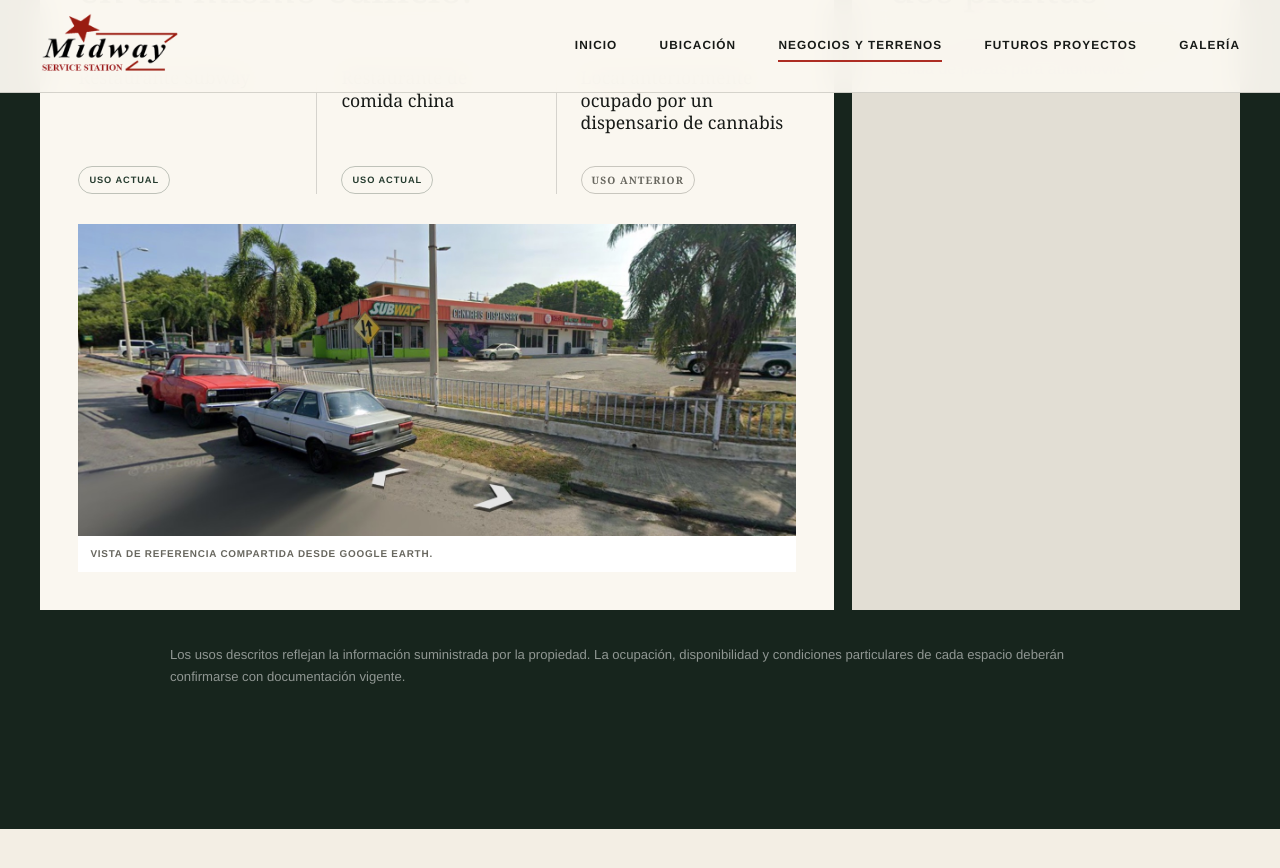
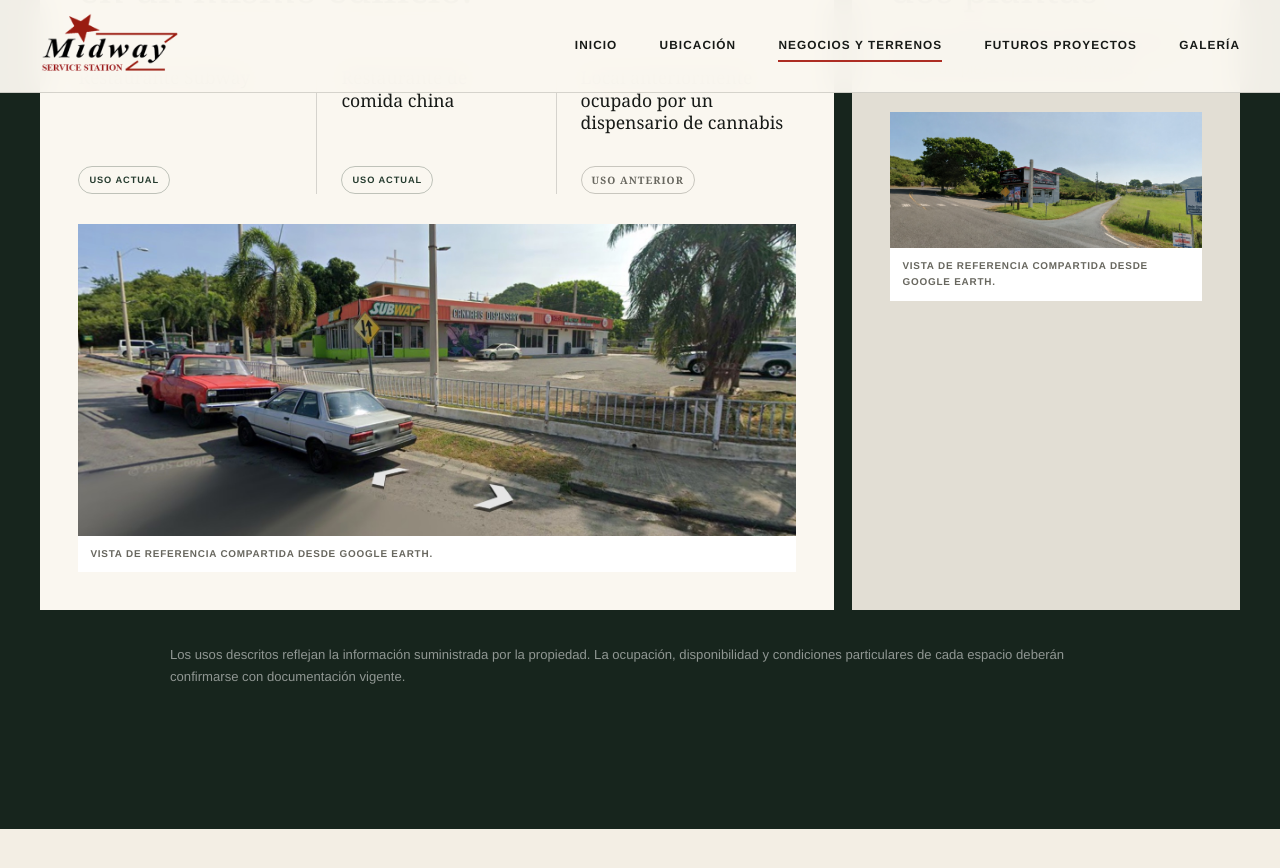
Before and after one commit to ramonmisla-code/Midway, a Jekyll site: the page built from espacios.html, in a window 1280 px wide and 900 px high, scrolled down 2078 px. Shown: the top 868 px of the window. Built offline with Jekyll 4.4.1, drawn with Linux system fonts in a browser that asks for light colours.

Commit message:
Agregar vista limpia del edificio de dos plantas

```diff
--- a/espacios.html
+++ b/espacios.html
@@ -95,6 +95,10 @@ permalink: /espacios/
       <p class="business-card__category">Edificio comercial</p>
       <h3>Edificio de dos plantas</h3>
       <p>Edificio anteriormente ocupado por una tienda de piezas para automóviles.</p>
+      <figure class="business-card__location-image">
+        <img src="{{ '/assets/images/two-story-building-google-earth-sin-cables.jpg' | relative_url }}" width="1600" height="699" alt="Vista de referencia del edificio comercial de dos plantas en MIDWAY, sin cables aéreos" loading="lazy">
+        <figcaption>Vista de referencia compartida desde Google Earth.</figcaption>
+      </figure>
     </article>
   </div>
 
```
Also changed, not shown: assets/images/two-story-building-google-earth-sin-cables.jpg (added).
